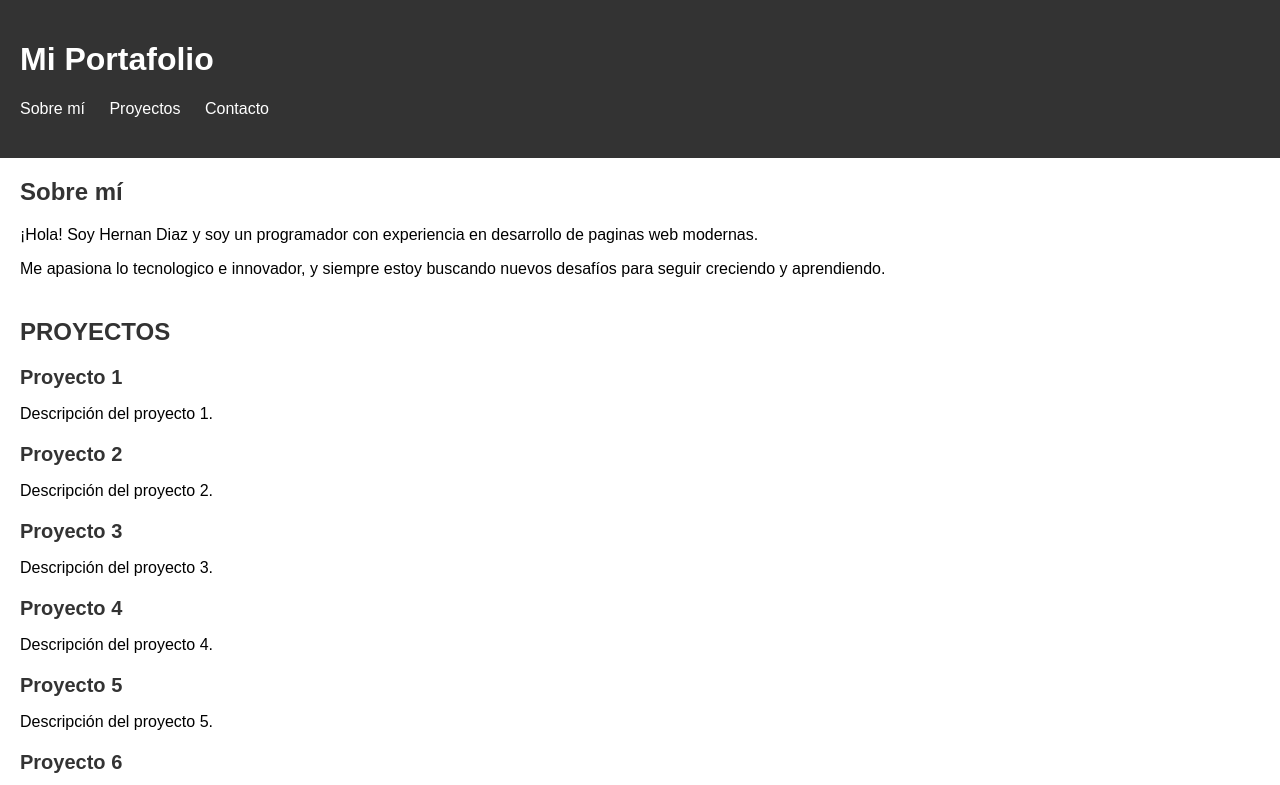
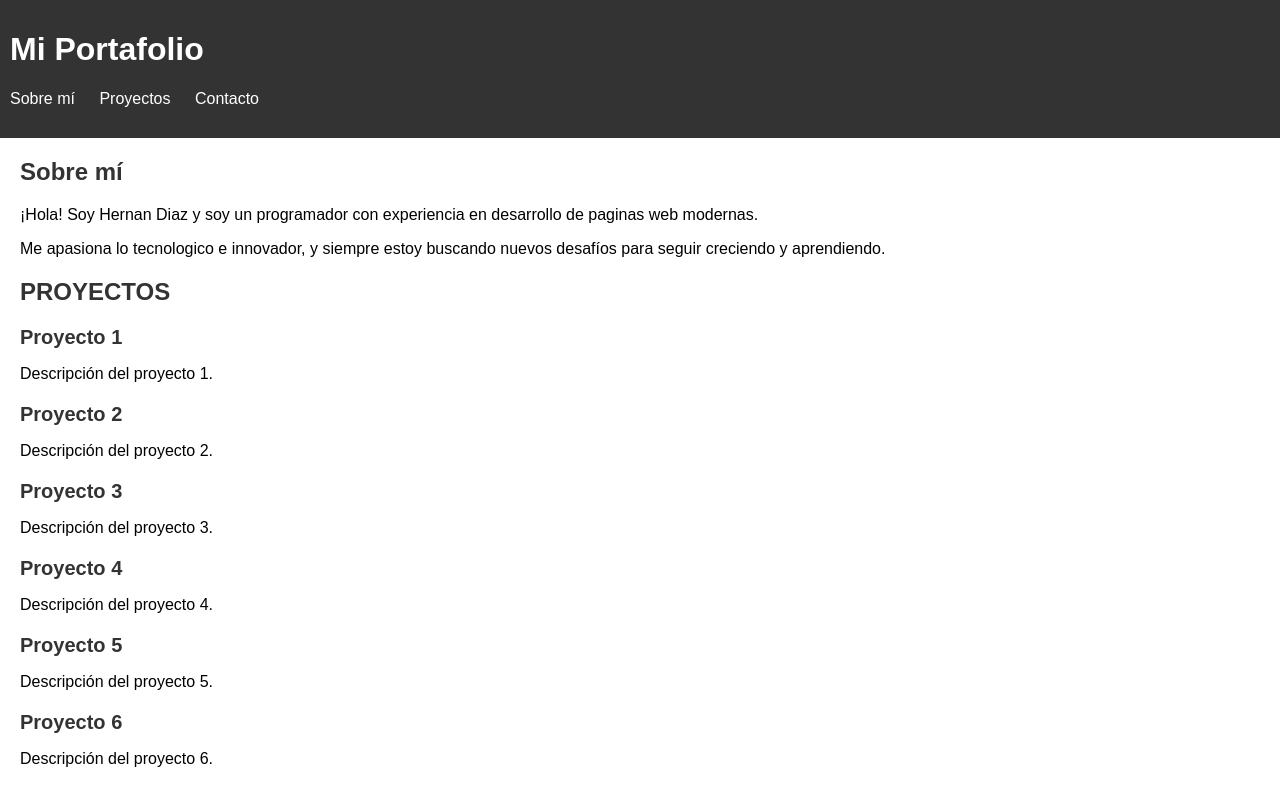
Before and after one commit to HernanDiaz94/PagPersonal, a plain HTML site: page index.html in a window 1280 px wide. Shown: the top 785 px of the page. Drawn offline with Linux system fonts and the light colour scheme.

Commit message:
Actualizar styles.css
change margin

```diff
--- a/styles.css
+++ b/styles.css
@@ -7,7 +7,7 @@ body {
 header {
 	background-color: #333;
 	color: #fff;
-	padding: 20px;
+	padding: 10px;
 }
 
 nav ul {
@@ -31,7 +31,7 @@ main {
 }
 
 section {
-	margin-bottom: 40px;
+	margin-bottom: 20px;
 }
 
 h2 {
```
